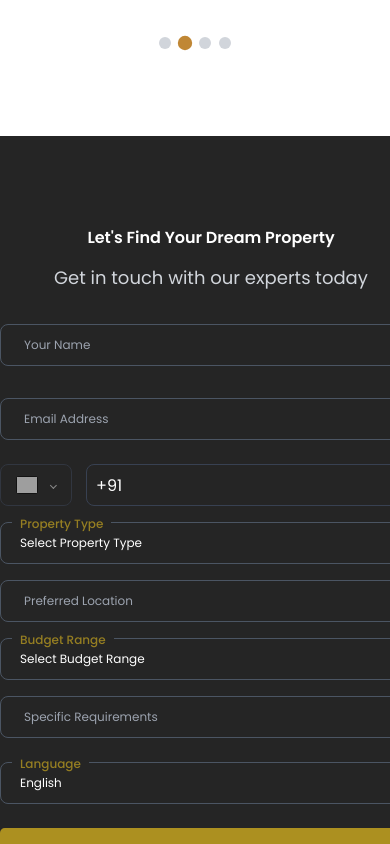
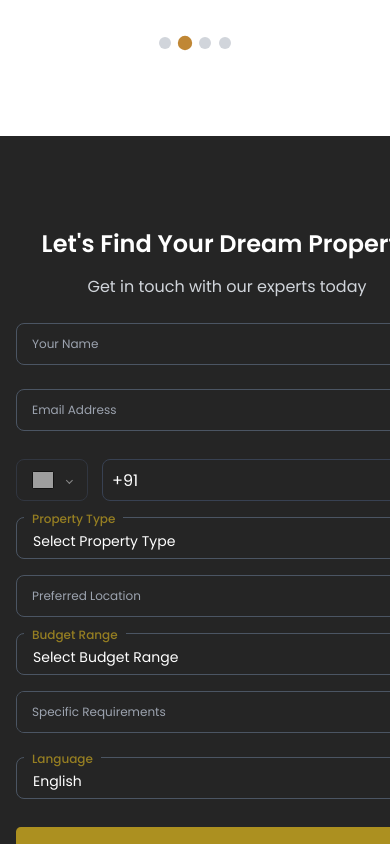
Before and after one commit to RAVI08RR/realstatemarketing, a Next.js app: page / in a window 390 px wide. Shown: the part 6780-7624 px from the top of the page. Built offline with nearby package versions, Linux system fonts and the light colour scheme; grey boxes are pictures that could not be loaded.

Commit message:
api updated on contact form

```diff
--- a/src/app/components/ContactForm.js
+++ b/src/app/components/ContactForm.js
@@ -87,7 +87,7 @@ export default function ContactForm() {
   };
 
   return (
-    <section className="relative min-h-screen flex items-center" id='contact-us'>
+    <section className="relative min-h-screen flex items-center overflow-hidden" id='contact-us'>
       {/* Background Image */}
       <div className="absolute inset-0">
         <div className="w-full h-full bg-[#252525] to-transparent relative">
@@ -100,25 +100,25 @@ export default function ContactForm() {
       </div>
 
       {/* Content */}
-      <div className="relative z-10 container mx-auto w-full md:p-[20px]">
+      <div className="relative z-10 container mx-auto w-full px-4 sm:px-6 lg:px-8 py-8 lg:py-0">
         <div className="grid lg:grid-cols-2 gap-12 items-center">
           {/* Left Side - Form */}
-          <div className="max-w-[33rem]">
-            <h2 className="lg:text-[28px] md:text-5xl font-[600] text-white text-center mb-4 leading-tight">
+          <div className="w-full max-w-[33rem] mx-auto lg:mx-0">
+            <h2 className="text-2xl sm:text-3xl lg:text-[28px] font-[600] text-white text-center mb-4 leading-tight">
               Let&apos;s Find Your Dream Property
             </h2>
-            <p className="text-gray-300 mb-8 text-lg text-center">
+            <p className="text-gray-300 mb-6 lg:mb-8 text-base lg:text-lg text-center">
               Get in touch with our experts today
             </p>
 
-            <form onSubmit={handleSubmit} className="space-y-2 contact-form">
+            <form onSubmit={handleSubmit} className="space-y-3 sm:space-y-4 contact-form">
               {submitStatus.message && (
                 <div className={`p-3 rounded-lg mb-4 ${submitStatus.success ? 'bg-green-100 text-green-800' : 'bg-red-100 text-red-800'}`}>
                   {submitStatus.message}
                 </div>
               )}
 
-              <div className="grid grid-cols-1 md:grid-cols-2 gap-4">
+              <div className="grid grid-cols-1 lg:grid-cols-2 gap-3 lg:gap-4">
                 <div className="floating-input dark">
                   <input
                     type="text"
--- a/src/app/globals.css
+++ b/src/app/globals.css
@@ -681,4 +681,47 @@ iper Custom Styles */
 .properties-swiper .swiper-slide {
     width: 24.5rem !important;
 }
+}/*
+Contact Form Mobile Fixes */
+@media (max-width: 768px) {
+  #contact-us {
+    min-height: 100vh !important;
+    padding: 1rem 0 !important;
+  }
+
+  #contact-us .container {
+    padding-left: 1rem !important;
+    padding-right: 1rem !important;
+    max-width: 100% !important;
+  }
+
+  .contact-form .floating-input.dark {
+    margin-bottom: 1rem !important;
+  }
+
+  .contact-form .floating-input.dark input,
+  .contact-form .floating-input.dark select,
+  .contact-form .floating-input.dark textarea {
+    padding: 0.875rem 0.75rem 0.5rem 0.75rem !important;
+    font-size: 0.875rem !important;
+  }
+
+  .contact-form .floating-input.dark label {
+    font-size: 0.75rem !important;
+    left: 0.5rem !important;
+  }
 }
+
+@media (max-width: 640px) {
+  #contact-us {
+    padding: 0.5rem 0 !important;
+  }
+
+  #contact-us .grid {
+    gap: 0.5rem !important;
+  }
+
+  .contact-form {
+    padding: 0 !important;
+  }
+}
```
